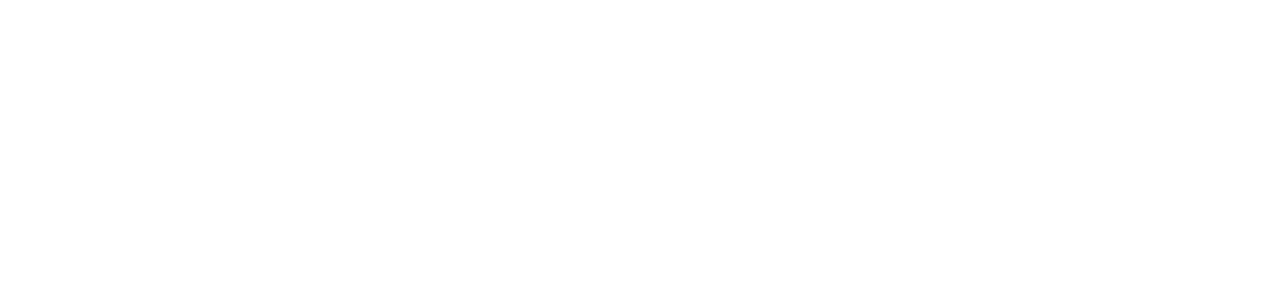
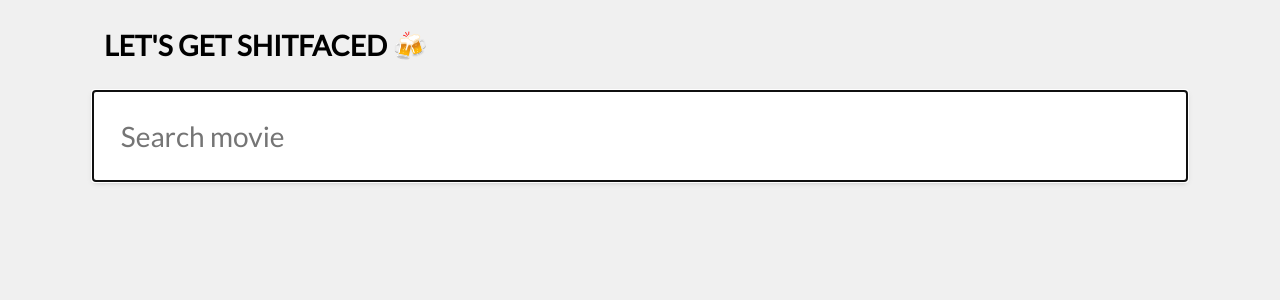
Before and after one commit to robozevel/movie-drinking-game, a Nuxt app: page / in a window 1280 px wide. Before the commit this address had no page. Shown: the top 300 px of the page. Built offline with nearby package versions, Linux system fonts and the light colour scheme.

Commit message:
pages structure

```diff
--- a/components/WordsTable.vue
+++ b/components/WordsTable.vue
@@ -1,5 +1,8 @@
 <template>
   <table>
+    <caption>
+      <slot name="caption"></slot>
+    </caption>
     <thead>
       <tr>
         <th role="button" v-for="column in columns" :key="column" :class="{ sorted: sortedBy === column, reverse }" @click="sortBy(column)">{{ column }}</th>
--- a/layouts/default.vue
+++ b/layouts/default.vue
@@ -13,6 +13,11 @@
   box-sizing: border-box;
   overflow-y: scroll;
   -webkit-overflow-scrolling: touch;
+}
+
+body {
+  background-color: #f0f0f0;
+  font-size: calc(16px + (32 - 16) * ((100vw - 300px) / (1600 - 300)));
 }
 
 *,
--- /dev/null
+++ b/pages/index.vue
@@ -0,0 +1,54 @@
+<template>
+  <main>
+    <header>
+      <h1><router-link to="/">LET'S GET SHITFACED 🍻</router-link></h1>
+    </header>
+    <movie-search v-model="imdbId" />
+    <nuxt-child />
+  </main>
+</template>
+
+<script>
+import MovieSearch from '@/components/MovieSearch'
+
+export default {
+  components: {
+    MovieSearch
+  },
+  computed: {
+    imdbId: {
+      get () {
+        return this.$route.params.id
+      },
+      set (id) {
+        this.$router.push(id || '')
+      }
+    }
+  }
+}
+</script>
+
+<style scoped>
+main {
+  max-width: 40em;
+  margin: 0 auto;
+  padding: 0 .5em .5em .5em;
+}
+
+header {
+  display: flex;
+  align-items: center;
+  justify-content: space-between;
+  margin: 1em .4em;
+}
+
+h1 {
+  font-size: 1em;
+}
+
+p.lead {
+  color: #999;
+  padding: 1em .4em;
+  line-height: 1.5;
+}
+</style>
--- a/pages/_id.vue
+++ b/pages/index/_id.vue
@@ -1,18 +1,12 @@
 <template>
-  <main>
-    <header>
-      <h1><router-link to="/">LET'S GET SHITFACED 🍻</router-link></h1>
-    </header>
-    <movie-search v-model="imdbId" />
-    <template v-if="results">
+  <words-table :results="results" v-if="movie">
+    <template v-slot:caption>
       <h2>{{ movie.title }}</h2>
-      <words-table :results="results" :key="imdbId" />
     </template>
-  </main>
+  </words-table>
 </template>
 
 <script>
-import MovieSearch from '@/components/MovieSearch'
 import WordsTable from '@/components/WordsTable'
 
 import parseSubtitles from '@/utils/subtitles/parse'
@@ -21,7 +15,6 @@
 
 export default {
   components: {
-    MovieSearch,
     WordsTable
   },
   params: {
@@ -39,14 +32,6 @@
     return { subtitles, movie }
   },
   computed: {
-    imdbId: {
-      get () {
-        return this.$route.params.id
-      },
-      set (id) {
-        this.$router.push(id || '')
-      }
-    },
     options () {
       return {
         minCount: 3,
@@ -65,7 +50,7 @@
 
     const meta = []
 
-    if (BASE_URL) meta.push({ hid: 'og:url', property: 'og:url', content: `${BASE_URL}/${this.imdbId || ''}` })
+    if (BASE_URL) meta.push({ hid: 'og:url', property: 'og:url', content: `${BASE_URL}/${this.$route.path || ''}` })
 
     if (title) {
       const description = `${title} Drinking Game`
@@ -88,32 +73,8 @@
 </script>
 
 <style scoped>
-main {
-  max-width: 40em;
-  margin: 0 auto;
-  padding: 0 .5em .5em .5em;
-}
-
-header {
-  display: flex;
-  align-items: center;
-  justify-content: space-between;
-  margin: 1em .4em;
-}
-
-h1 {
-  font-size: 1em;
-}
-
 h2 {
   margin: .4em 0;
   text-align: center;
 }
 </style>
-
-<style>
-body {
-  background-color: #f0f0f0;
-  font-size: calc(16px + (32 - 16) * ((100vw - 300px) / (1600 - 300)));
-}
-</style>
```
